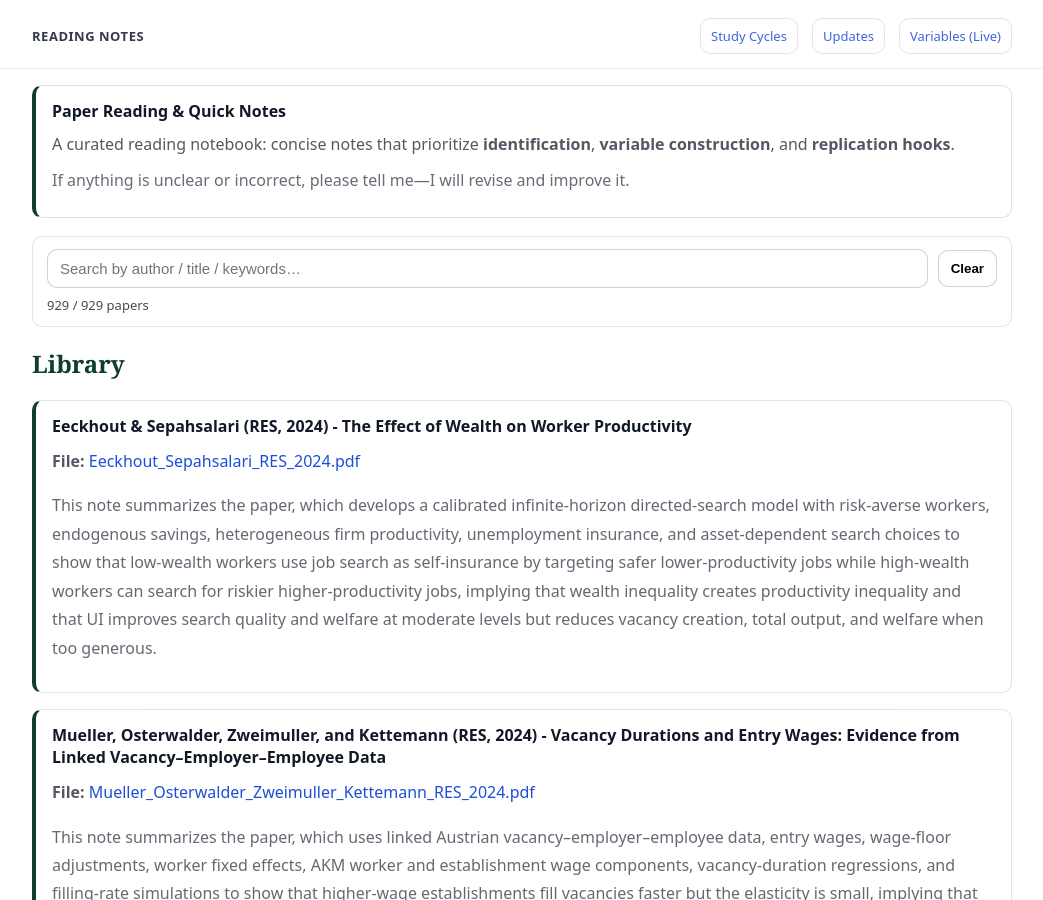
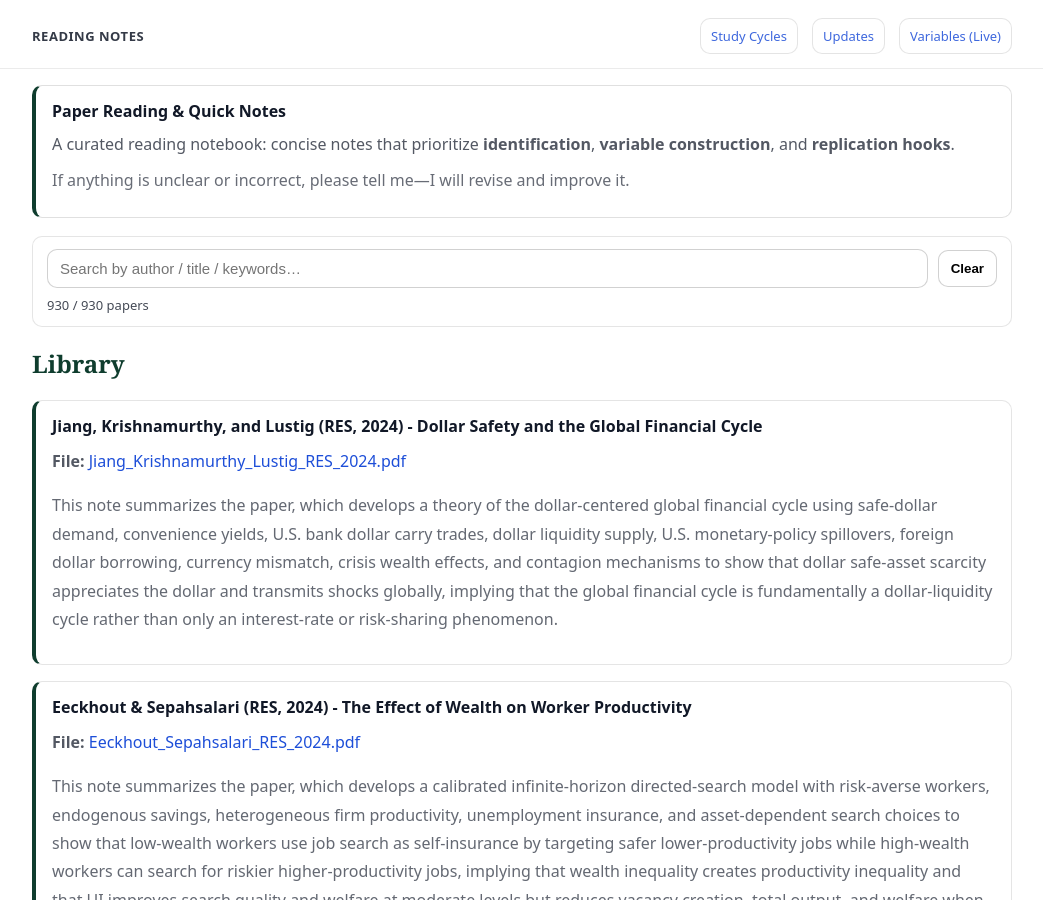
Before and after one commit to yaxinzn/study-archive, a Jekyll site: the page built from reading/index.md, in a window 1280 px wide and 900 px high. Shown: the whole window, without its empty margins (118-1161 px from the left). Built offline with Jekyll 4.4.1, drawn with Linux system fonts in a browser that asks for light colours.

Commit message:
Reading: add/update Jiang_Krishnamurthy_Lustig_RES_2024.pdf

```diff
--- a/_data/reading.yml
+++ b/_data/reading.yml
@@ -1,3 +1,7 @@
+- title: "Jiang, Krishnamurthy, and Lustig (RES, 2024) - Dollar Safety and the Global Financial Cycle"
+  file: "Jiang_Krishnamurthy_Lustig_RES_2024.pdf"
+  desc: "This note summarizes the paper, which develops a theory of the dollar-centered global financial cycle using safe-dollar demand, convenience yields, U.S. bank dollar carry trades, dollar liquidity supply, U.S. monetary-policy spillovers, foreign dollar borrowing, currency mismatch, crisis wealth effects, and contagion mechanisms to show that dollar safe-asset scarcity appreciates the dollar and transmits shocks globally, implying that the global financial cycle is fundamentally a dollar-liquidity cycle rather than only an interest-rate or risk-sharing phenomenon."
+
 - title: "Eeckhout & Sepahsalari (RES, 2024) - The Effect of Wealth on Worker Productivity"
   file: "Eeckhout_Sepahsalari_RES_2024.pdf"
   desc: "This note summarizes the paper, which develops a calibrated infinite-horizon directed-search model with risk-averse workers, endogenous savings, heterogeneous firm productivity, unemployment insurance, and asset-dependent search choices to show that low-wealth workers use job search as self-insurance by targeting safer lower-productivity jobs while high-wealth workers can search for riskier higher-productivity jobs, implying that wealth inequality creates productivity inequality and that UI improves search quality and welfare at moderate levels but reduces vacancy creation, total output, and welfare when too generous."
```
Also changed, not shown: 1 other file.
